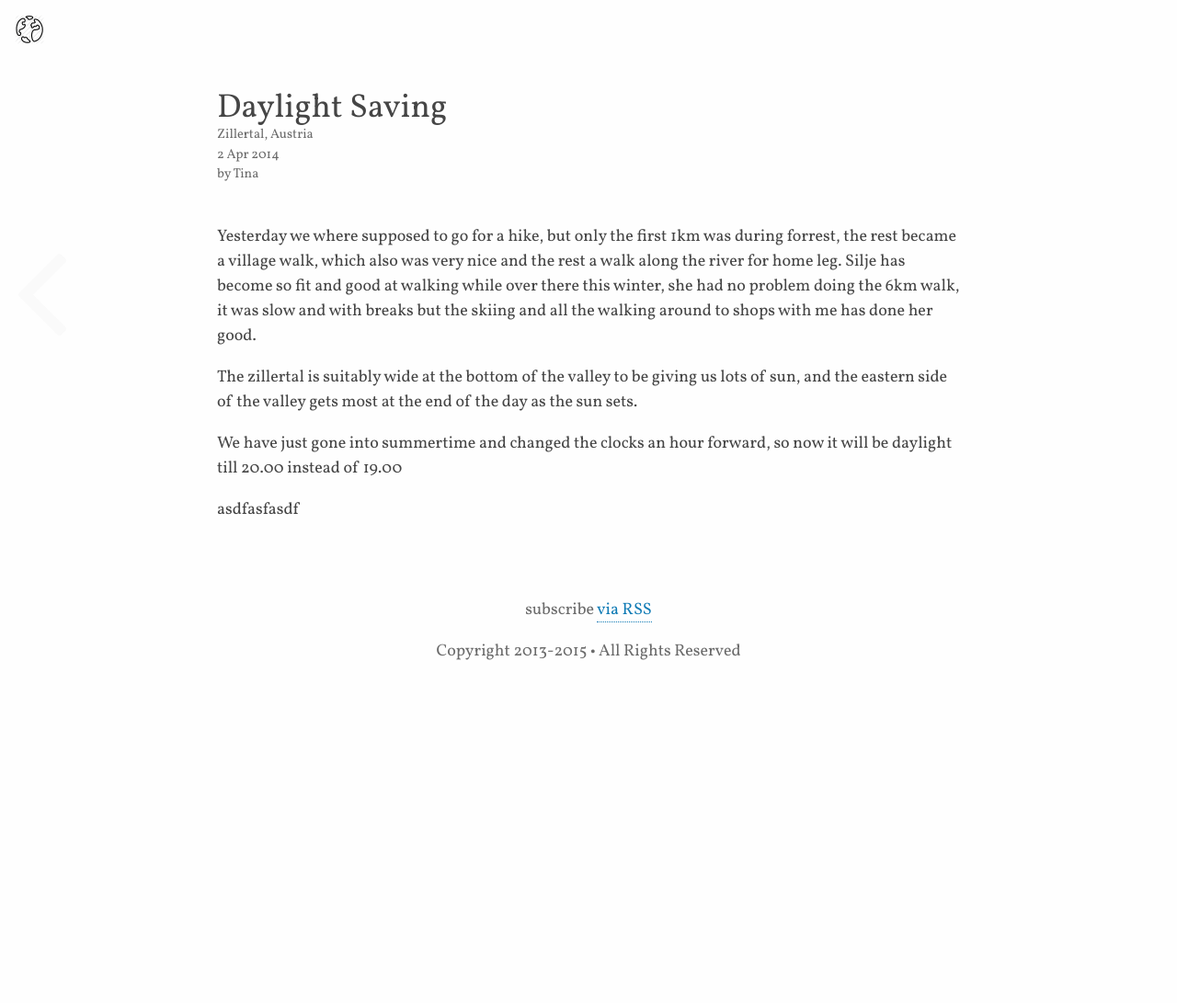
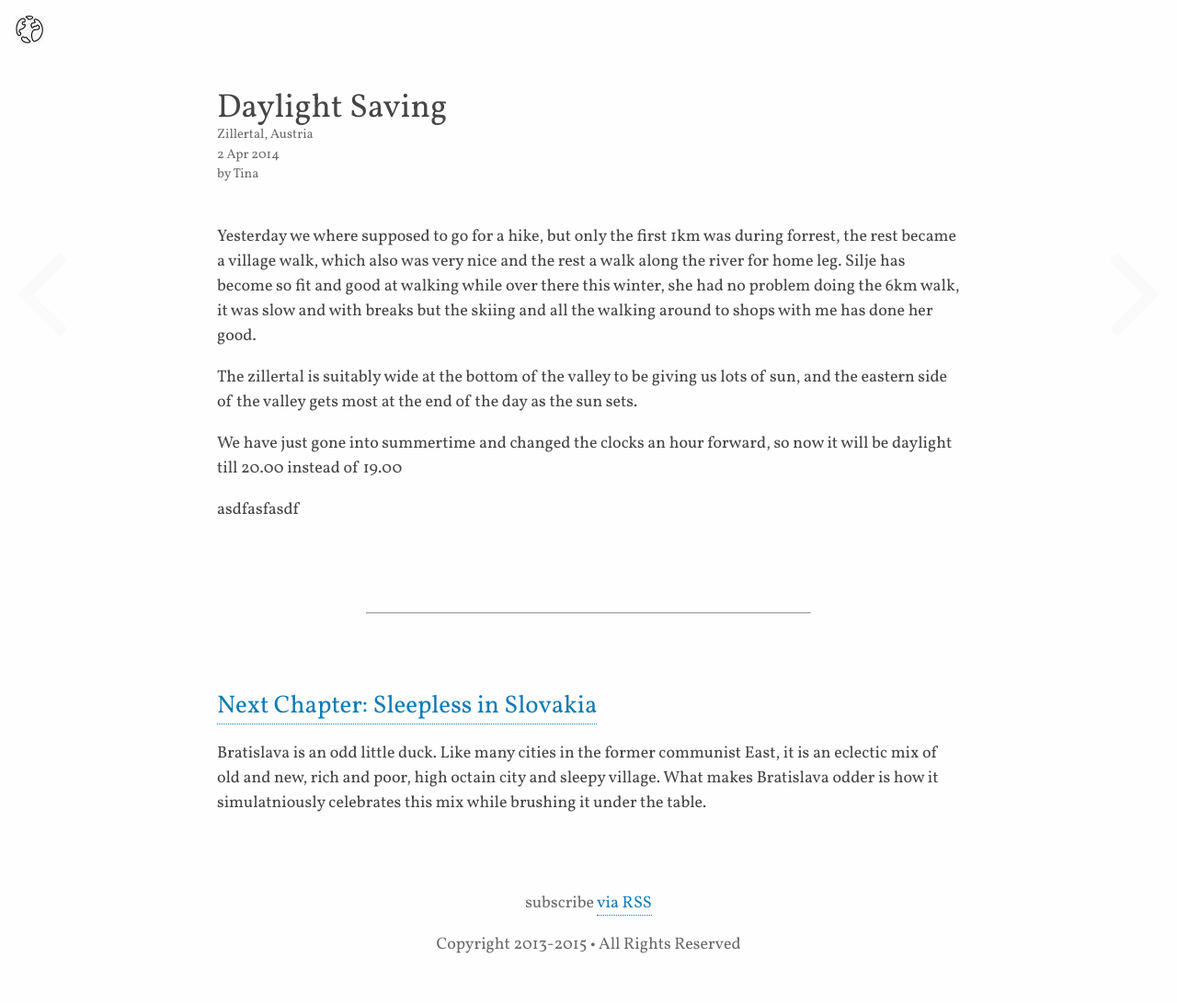
Before and after one commit to davekinkead/travel, a Jekyll site: the page built from _posts/2014-04-14-daylight-saving.md, in a window 1280 px wide. Shown: the whole page at 92% size. Built offline with Jekyll 4.4.1, drawn with Linux system fonts in a browser that asks for light colours; nearby versions of some CDN libraries; before the commit the page ends 900 px from its top, so only the background shows below that.

Commit message:
Add Bratislava post

```diff
--- /dev/null
+++ b/_posts/2014-04-29-bratislava.md
@@ -0,0 +1,20 @@
+---
+layout: post
+title: Sleepless in Slovakia
+author: Dave
+date: 28 Apr 2014
+categories: travel austria 2014
+location: Bratislava, Slovakia
+cover: /photos/IMG_2561.jpg
+---
+
+Bratislava is an odd little duck.  Like many cities in the former communist East, it is an eclectic mix of old and new, rich and poor, high octain city and sleepy village.  What makes Bratislava odder is how it simulatniously celebrates this mix while brushing it under the table.
+
+![graffiti](/photos/IMG_2543.jpg)
+![square](/photos/IMG_2575.jpg)
+![graffiti](/photos/IMG_2571.jpg)
+![castle](/photos/IMG_2564.jpg)
+![](/photos/IMG_2558.jpg)
+![war](/photos/IMG_2619.jpg)
+![war](/photos/IMG_2612.jpg)
+![war](/photos/IMG_2620.jpg)
```
Also changed, not shown: _posts/2014-01-07-dressing-for-winter.md (+1 -1 lines), photos/IMG_2517.jpg (added), photos/IMG_2522.jpg (added), photos/IMG_2543.jpg (added), photos/IMG_2544.jpg (added), photos/IMG_2558.jpg (added), photos/IMG_2561.jpg (added), photos/IMG_2564.jpg (added), photos/IMG_2571.jpg (added), photos/IMG_2575.jpg (added), photos/IMG_2612.jpg (added), photos/IMG_2619.jpg (added), photos/IMG_2620.jpg (added).
